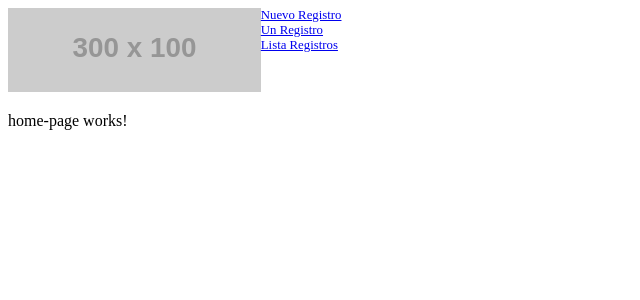
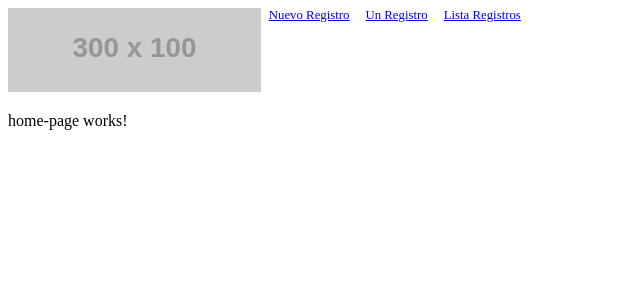
Before and after one commit to proyecto-galeria/proyecto-galeria-app, an Angular app: page / in a window 1280 px wide. Shown: the top 300 px of the page, without its empty margins (0-640 px from the left). Built offline with nearby package versions, Linux system fonts and the light colour scheme; what angular-in-memory-web-api would draw is missing.

Commit message:
app menu flexbox

```diff
--- a/src/app/app.component.scss
+++ b/src/app/app.component.scss
@@ -13,9 +13,12 @@
 
     &>nav {
         width: 80%;
-
+        ul {
+            display: flex;
+        }
         li {
             font-size: $font-s;
+            padding: 0 .5rem;
         }
     }
 
```
